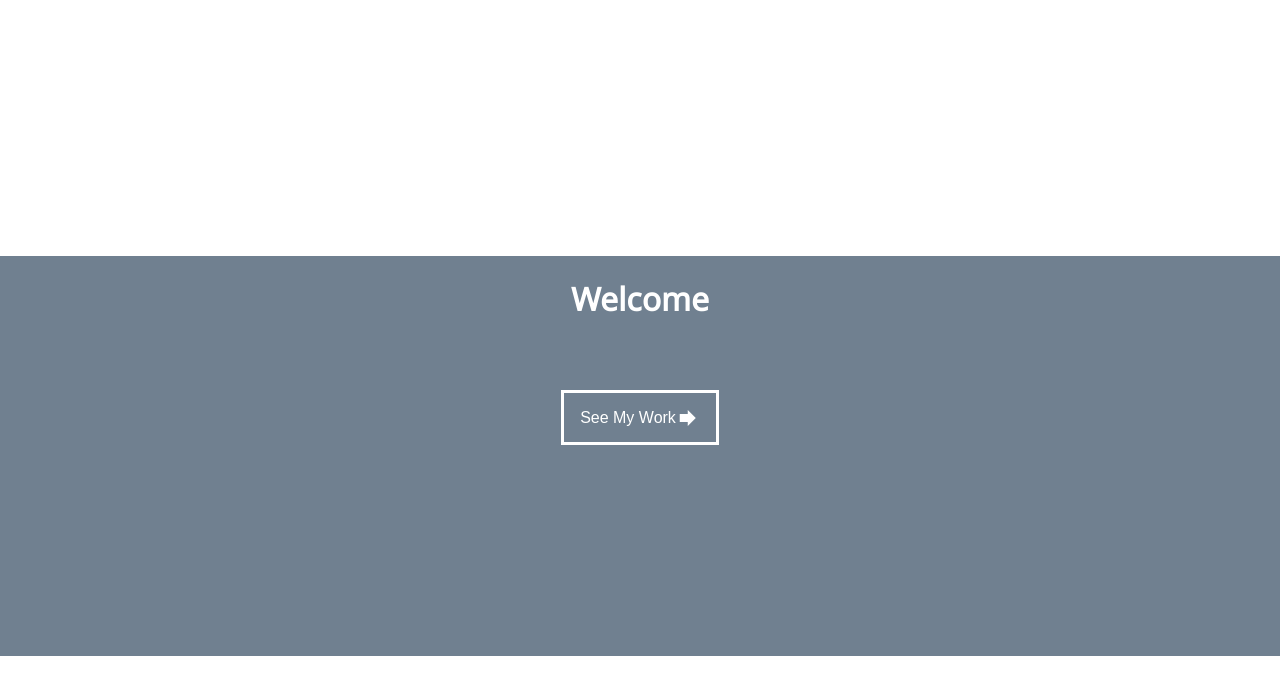
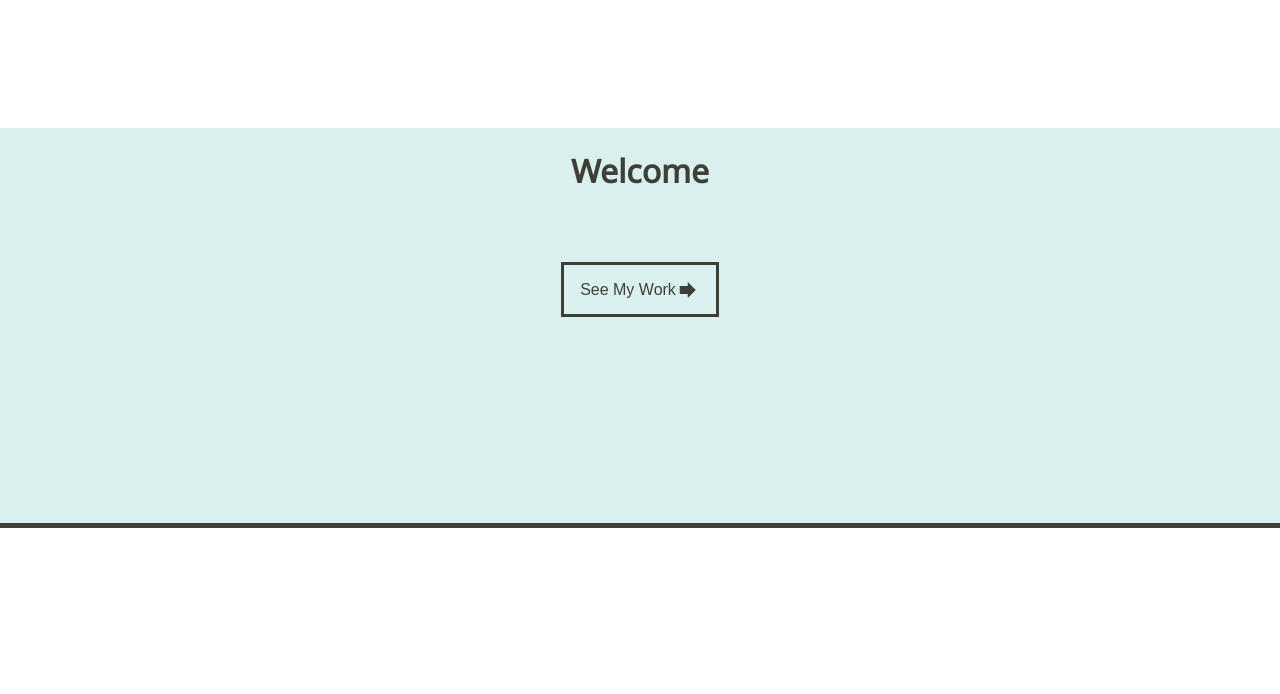
Before and after one commit to CassadyBlake/portfolio, a Vue app: page /#/ in a window 1280 px wide. Shown: the top 694 px of the page. Built offline with nearby package versions, Linux system fonts and the light colour scheme.

Commit message:
added new color and new slide transition

```diff
--- a/src/App.vue
+++ b/src/App.vue
@@ -6,8 +6,8 @@
         id="nav"
         :class="initialView === true ? 'initial-view' : 'nav-view'"
       >
-        <router-link to="code">Code</router-link> <div class="divider"></div>
-        <router-link to="design">Design</router-link> <div class="divider"></div>
+        <router-link to="code">Code</router-link>
+        <router-link to="design">Design</router-link>
         <router-link to="about">About</router-link>
       </div>
       <div :class="initialView === true ? 'welcome show' : 'welcome hide'">
@@ -68,11 +68,12 @@ export default {
 
 html {
   overflow-y: scroll;
+  height: 100%;
 }
 
 body {
   margin: 0 !important;
-  overflow-y: auto;
+  height: 100%;
 }
 
 #app {
@@ -83,9 +84,9 @@ body {
   -webkit-font-smoothing: antialiased;
   -moz-osx-font-smoothing: grayscale;
   text-align: center;
-  color: #2c3e50;
+  color: #3f3f37;
   font-family: 'Noto Sans', sans-serif;
-
+  overflow-x: hidden;
 }
 
 
@@ -94,40 +95,45 @@ body {
   width: 100%;
   position: static;
   display: inline-flex;
-  background-color: slategray;
-  color: white;
+  background-color: #daf0ee;
+  color: #3f3f37;
   z-index: 2;
   overflow: hidden;
 
   a {
     padding: 0;
-    color: white;
+    color: #3f3f37;
     text-decoration: none;
 
     &:hover {
-      text-shadow: white 1px 0 5px;
+      text-shadow: #fff 1px 0 5px;
+      background-color: #e0f7f5;
     }
     &.router-link-active {
-      color: rgb(227, 244, 255)
+      color: #3f3f37;
+      background-color: #e0f7f5;
+      border-radius: 2px;
     }
   }
 
   .divider {
     margin: .75rem 0;
     width: 1px;
-    background-color: white;
+    background-color: none;
   }
 }
 
 .initial-view {
   height: 0px;
   opacity: 0;
+  border-bottom: solid 0px #3f3f37;
 }
 
 .nav-view {
   height: 55px;
-  transition: opacity 1s, height 2s;
+  transition: opacity 1s, height 2s, border-bottom 1s;
   transition-delay: 2s;
+  border-bottom: solid 5px #3f3f37;
 
   a {
     padding: 1rem 2rem !important;
@@ -136,16 +142,16 @@ body {
 
 .welcome {
   width: 100%;
-  background: slategray;
+  background: #daf0ee;
   display: flex;
   flex-direction: column;
   align-items: center;
   white-space: nowrap;
-  color: white;
+  color: #3f3f37;
 
   &.show {
     // opacity: 1;
-    margin-top: 20%;
+    margin-top: 10%;
     height: 400px;
     overflow: hidden;
   }
@@ -159,17 +165,19 @@ body {
 
     .bottom-overlay {
       height: 0px;
-      transition: height 1s;
+      transition: height 1s, border-bottom 1s;
       transition-delay: 2s;
+      border-bottom: solid 5px transparent;
     }
   }
 
   .bottom-overlay {
     position: absolute;
     bottom: 0;
-    height: 100px;
+    height: 50px;
     width: 100%;
-    background: linear-gradient(rgba(112, 128, 144, 0), rgb(112, 128, 144), rgb(112, 128, 144));
+    background: linear-gradient(#daf0ee00, #daf0ee, #daf0ee);
+    border-bottom: solid 5px #3f3f37;
     z-index: 1;
   }
 }
@@ -182,15 +190,24 @@ button {
   height: 55px;
   line-height: 50px;
   justify-items: center;
-  border: solid 3px white;
+  border: solid 3px #3f3f37;
   font-size: 16px;
-  color: white;
+  color: #3f3f37;
   background: none;
   outline: none;
 
+  &.dark {
+    border: solid 3px #daf0ee !important;
+    color: #daf0ee !important;
+
+    &:hover {
+      background-color: #4d4d43;
+    }
+  }
+
   &:hover {
     cursor: pointer;
-    background-color: rgb(136, 157, 179);
+    background-color: #c2d6d5;
   }
 
   .material-icons {
@@ -198,89 +215,23 @@ button {
   }
 }
 
-// .container {
-//   display: flex;
-//   flex-direction: column;
-//   justify-content: center;
-//   overflow: hidden;
 
-//   .initial-view {
-//     justify-content: space-between;
-//     align-self: center;
-//     margin-top: 200px;
-//     border-color: rgb(240, 240, 240);
-//     border-style: solid;
-//     border-width: 1px;
-//     padding: 30px;
-
-//     a {
-//       font-weight: 400;
-//       display: none;
-//       height: 0px;
-//       margin: 0;
-//       opacity: 0;
-//       font-weight: bold;
-//       color: #2c3e50;
-//     }
-//     span {
-//       opacity: 0;
-//     }
-//     .welcome-message {
-//       opacity: 1;
-//       height: 300px ;
-//       margin: 12px 0px !important;
-//     }
-//   }
-
-//   .nav-view {
-//     text-align: start;
-//     justify-content: space-between;
-//     align-self: center;
-//     margin-top: 0;
-//     height: inherit;
-//     width: 100%;
-//     padding: 30px 0px;
-//     margin: 0px 30px;
-//     border-bottom: solid 1px rgb(240, 240, 240);
-//     // -webkit-transition: width 2s ease-in-out;
-//     // -moz-transition: width 2s ease-in-out;
-//     // -o-transition: width 2s ease-in-out;
-//     transition: width 2s, margin-top 2s, border-color 2s;
-
-//     a {
-//       font-weight: 400 !important;
-//       height: 24px;
-//       opacity: 1;
-//       font-weight: bold;
-//       color: #2c3e50;
-//       margin: 0 4rem;
-//       transition: height 2s, margin 1s, opacity 2s;
-//     }
-//     span {
-//       opacity: 1;
-//       transition: margin 1s, opacity 2s;
-//     }
-//     .welcome-message {
-//       opacity: 0;
-//       height: 0px !important;
-//       margin: 0 !important;
-//       overflow: hidden;
-//       opacity: 0;
-//       transition: opacity 1s, margin 3s, height 2s;
-//     }
-//   }
-// }
-
-// #nav a.router-link-exact-active {
-//   color: #42b983;
-// }
-
-// .fade-enter-active,
-// .fade-leave-active {
-//   transition-duration: .5s;
-//   transition-property: opacity;
-//   transition-timing-function: ease;
-// }
+.slide-enter-active {
+  transition: all .3s;
+}
+.slide-leave-active {
+  transition: all .8s cubic-bezier(1.0, 0.5, 0.8, 1.0);
+}
+.slide-enter
+/* .slide-leave-active below version 2.1.8 */ {
+  transform: translateX(100%);
+  // opacity: 0;
+}
+.slide-leave-to
+/* .slide-leave-active below version 2.1.8 */ {
+  transform: translateX(-100%);
+  // opacity: 0;
+}
 
 // .fade-enter,
 // .fade-leave-active {
--- a/src/views/Code.vue
+++ b/src/views/Code.vue
@@ -4,7 +4,7 @@
       <div class="info-box">
           <h3>Timeline Component</h3>
           <p>I was asked to create a timeline component in order to display particular events related to a surveying job. It needed to display them in order based first on the completion of the event and second on the date created or completed. I enjoyed working out the gradient overlay for the events to disapear into when the timeline is scrolled and the scroll buttons showing or not based on the length of the timeline.</p>
-          <button @click="openRoute('https://codepen.io/cassadyblake/pen/oNjWvZV')">Info</button>
+          <button class="dark" @click="openRoute('https://codepen.io/cassadyblake/pen/oNjWvZV')">Info</button>
       </div>
       <div class="content-box">
         <img src="../assets/images/timeline_img.jpg" />
@@ -16,7 +16,7 @@
         <p>
           An application created using React for time management. Implimenting the Pomodoro methode, the application tracks a full work-day being split into 25 minute segments with 5 minute breaks in between, and a 30 minute break in the middle. Dealing with time is always tricky and I enjoyed the challenge of logging each 25 minute session and triggering the breaks. The clock was great practice for manipulating css properties with rotation and triangular shapes.
         </p>
-        <button @click="openRoute('https://cassadyb.com/pomodoro')">Info</button>
+        <button class="dark" @click="openRoute('https://cassadyb.com/pomodoro')">Info</button>
       </div>
       <div class="content-box">
           <img src="../assets/images/pomodoro_img.jpg" />
@@ -82,7 +82,8 @@ export default {
 
   .info-box {
     opacity: 0;
-    background-color: rgb(161, 161, 161);
+    background-color: #3f3f37;
+    color: #daf0ee;
     position:absolute;
     top: 0;
     padding: 0 1rem;
@@ -94,7 +95,7 @@ export default {
     }
   }
   .content-box {
-
+    height: 350px;
     img {
       width: 350px;
     }
@@ -103,7 +104,7 @@ export default {
   &:hover {
 
     .info-box {
-      opacity: .9;
+      opacity: .95;
       transition: opacity .5s ease-in-out;
     }
   }
```
Also changed, not shown: src/assets/images/pomodoro_img.jpg.
